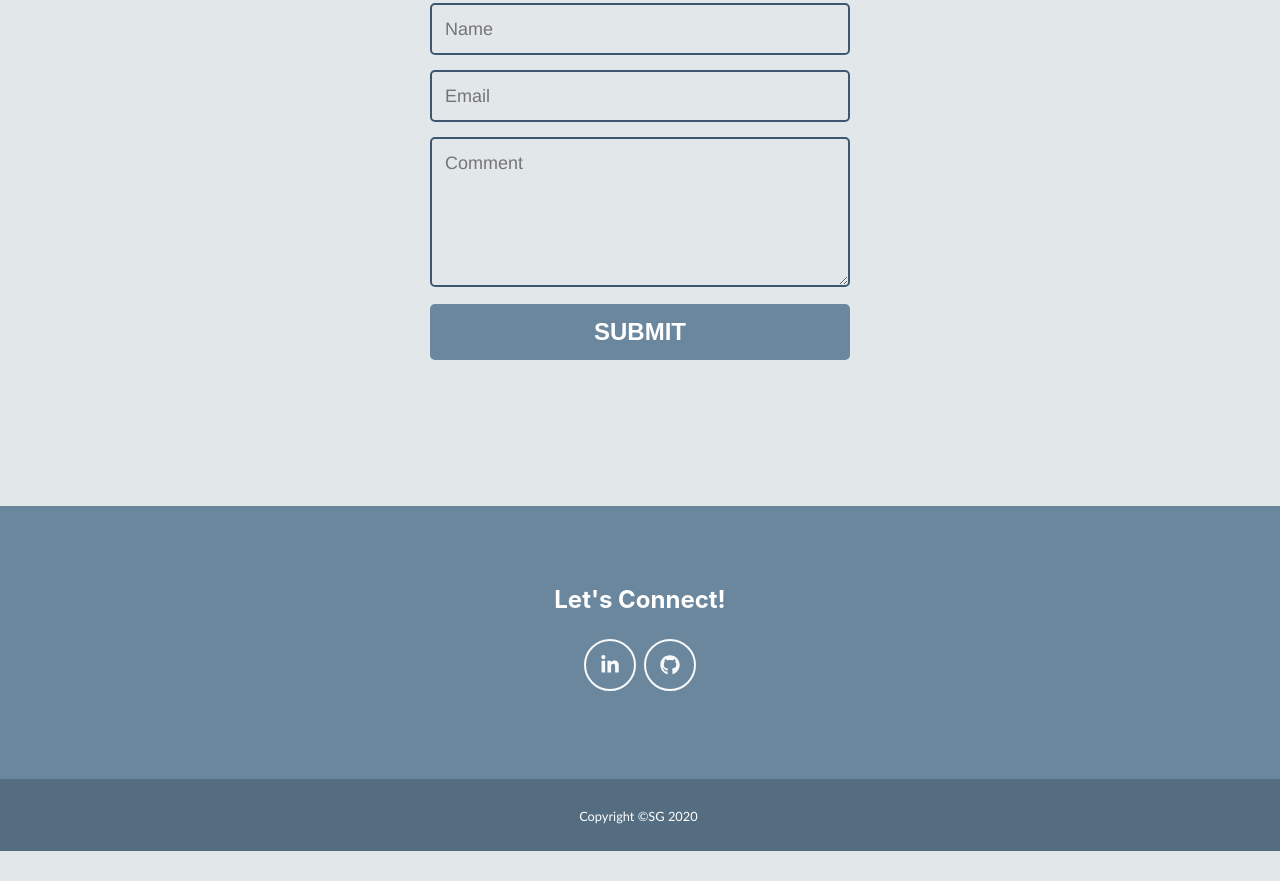
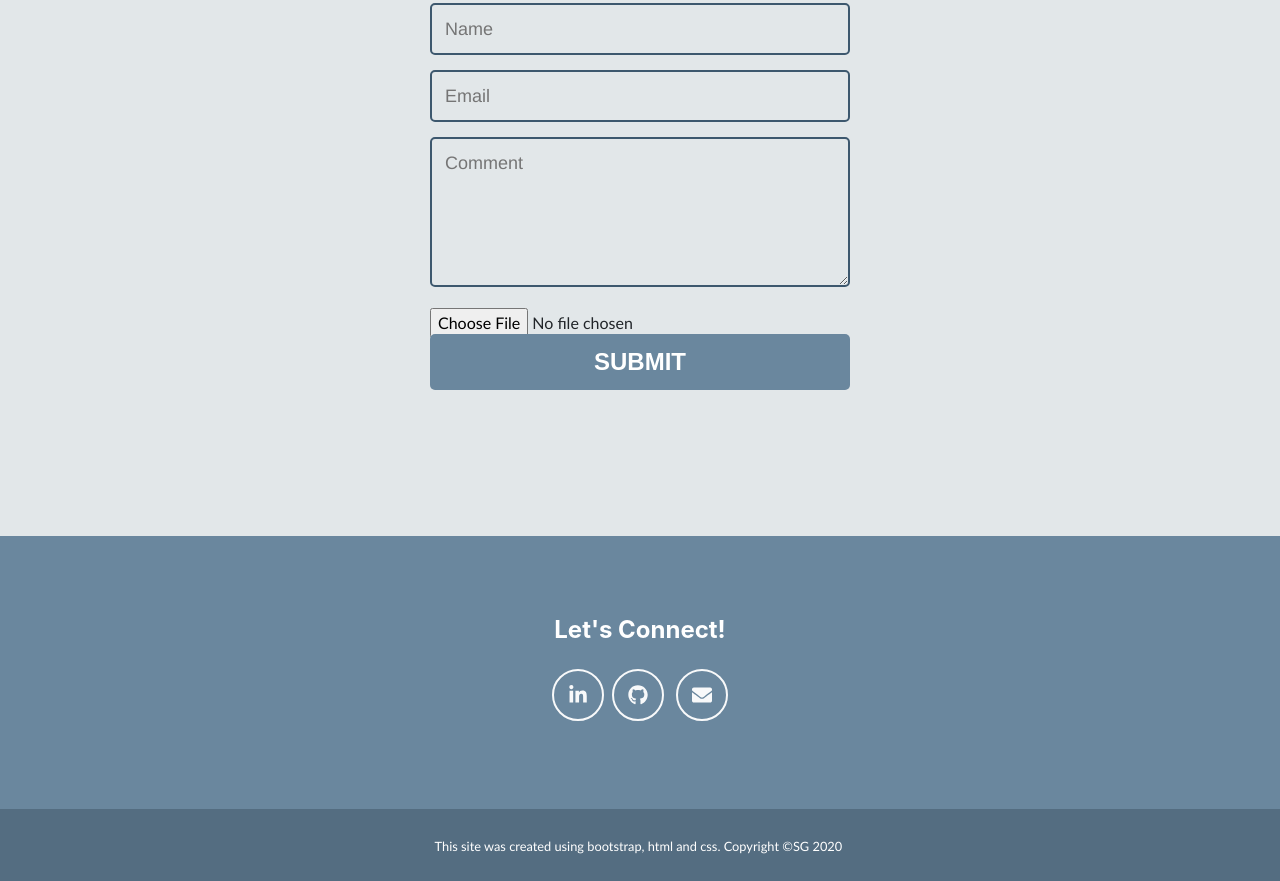
Before and after one commit to Samantha-Grace/portfolio, a plain HTML site: page index.html in a window 1280 px wide. Shown: the part 2189-3070 px from the top of the page. Before the commit the page ends 3040 px from the top, so only its background shows below. Drawn offline with nearby package versions, Linux system fonts and the light colour scheme; a web font is replaced by a local one.

Commit message:
first commit

```diff
--- a/index.html
+++ b/index.html
@@ -196,10 +196,15 @@
 
 
 
-    <form action="mailto: sgrace732@gmail.com">
+    <form class="contact-form" action="Post" method="post" data-netlify="true">
       <input name="name" type="text" class="feedback-input" placeholder="Name" />
       <input name="email" type="text" class="feedback-input" placeholder="Email" />
       <textarea name="text" class="feedback-input" placeholder="Comment"></textarea>
+      <div class="field"> <input type="file" name="myfile" id="myfile" placeholder="Upload File" rows="7" />
+      </div>
+      <div class="field">
+        <div data-netlify-recaptcha="true"></div>
+      </div>
       <input type="submit" value="SUBMIT" />
     </form>
 
@@ -225,6 +230,11 @@
           <a class="btn btn-outline-light btn-social mx-1" href="https://www.linkedin.com/in/samanthagagen1986"
             target="_blank"><i class="fab fa-fw fa-linkedin-in"></i></a><a class="btn btn-outline-light btn-social mx-1"
             href="https://github.com/Samantha-Grace" target="_blank"><i class="fab fa-fw fa-github"></i></a></a>
+
+          <a class="btn btn-outline-light btn-social mx-1" href="mailto: sgrace732@gmail.com" target="_blank"><i
+              class="fas fa-envelope"></i></a>
+
+
         </div>
         <!-- Footer About Text-->
         <div class="col-lg-4">
@@ -237,7 +247,7 @@
   <!-- Copyright Section-->
   <section class="copyright py-4 text-center text-white">
     <div class="container">
-      <small class="pre-wrap">Copyright ©SG 2020 </small>
+      <small class="pre-wrap">This site was created using bootstrap, html and css. Copyright ©SG 2020 </small>
     </div>
   </section>
   <!-- Scroll to Top Button (Only visible on small and extra-small screen sizes)-->
```
Also changed, not shown: assets/img/portfolio/cabin.png (deleted), assets/img/portfolio/cake.png (deleted), assets/img/portfolio/circus.png (deleted), assets/img/portfolio/game.png (deleted), assets/img/portfolio/safe.png (deleted), assets/img/portfolio/submarine.png (deleted).
